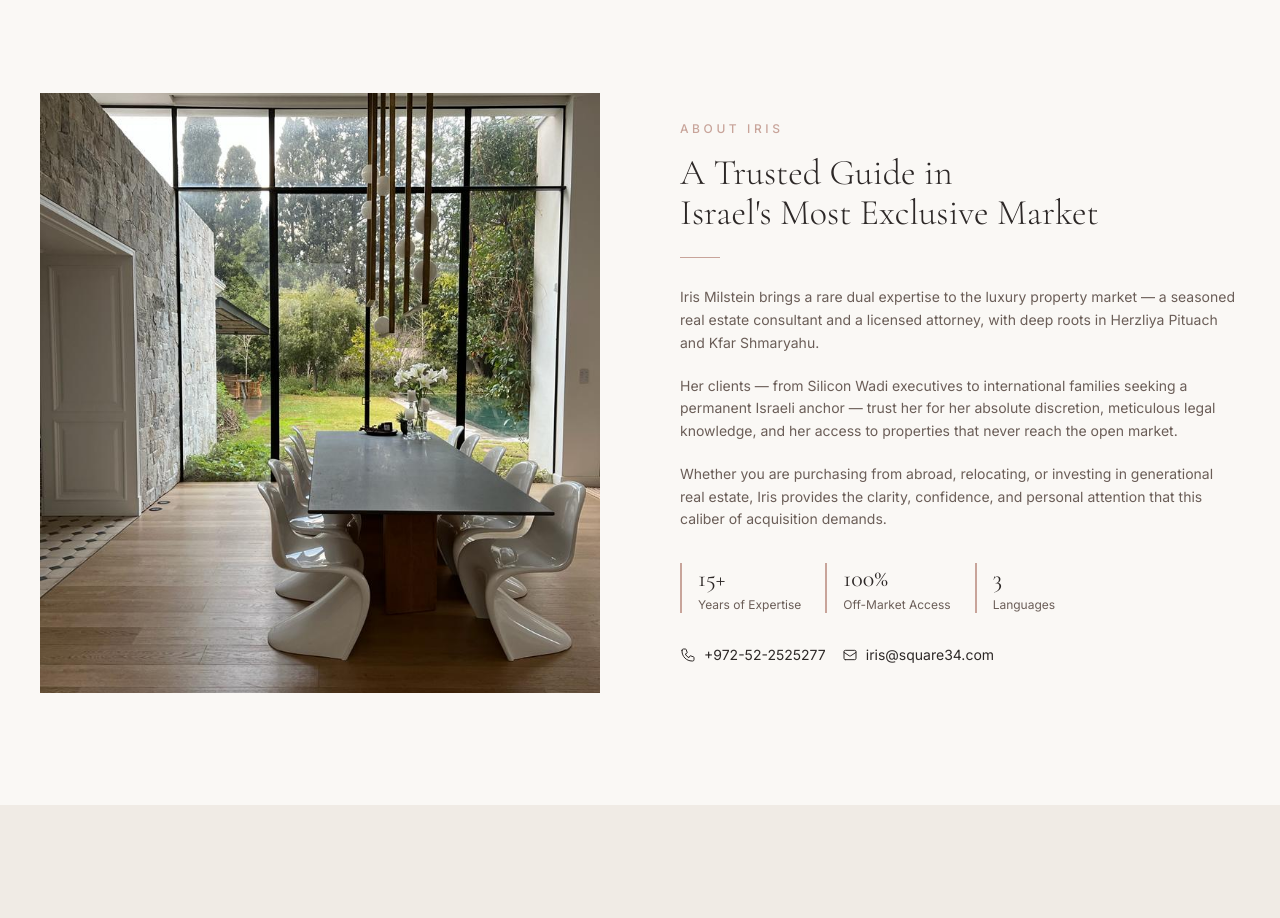
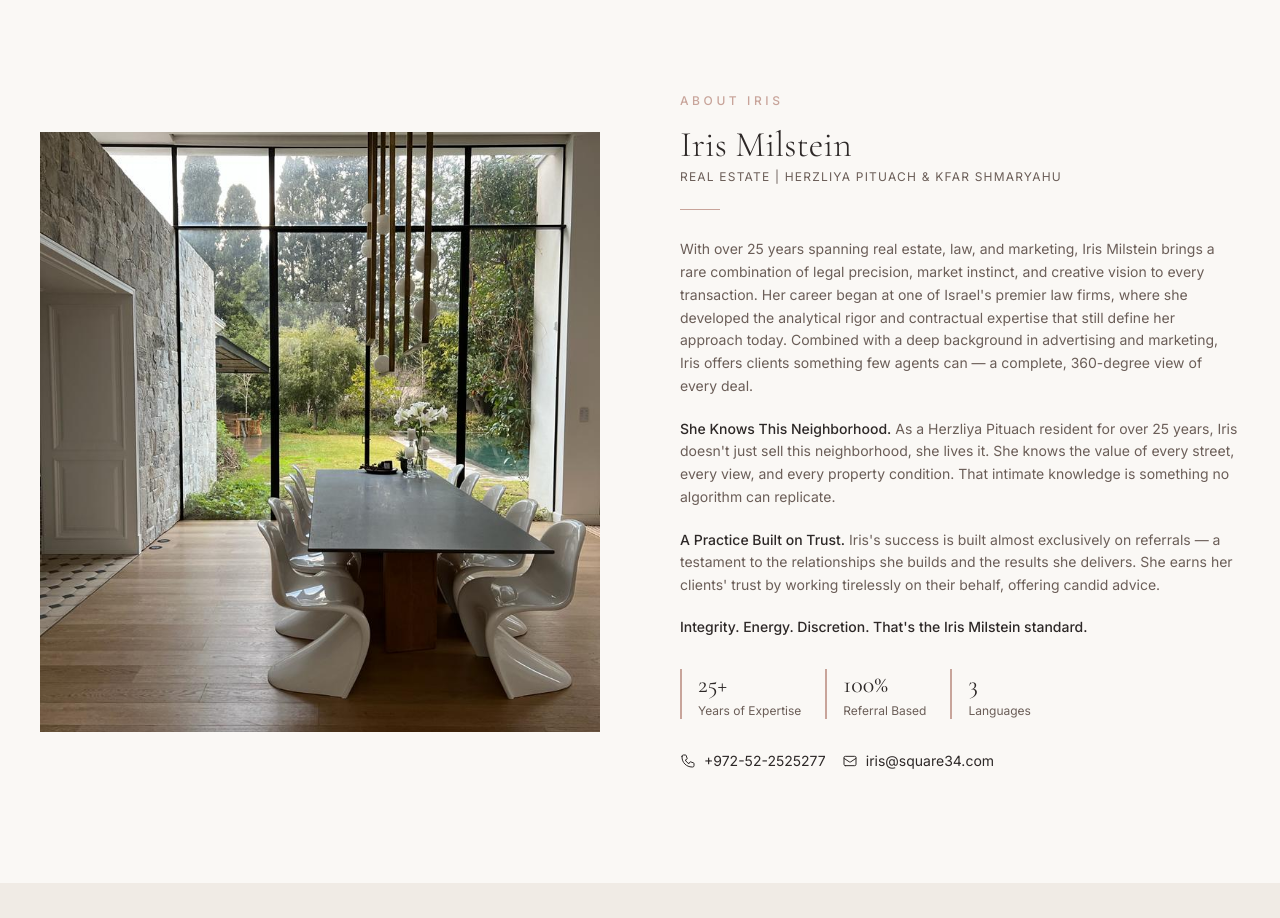
Before and after one commit to shaigatzek/iris-milstein, a Next.js app: page / in a window 1280 px wide. Shown: the part 2240-3158 px from the top of the page. Built offline with nearby package versions, Linux system fonts and the light colour scheme.

Commit message:
Update About Iris section with real bio content
Co-Authored-By: Claude Sonnet 4.6 <noreply@anthropic.com>

```diff
--- a/app/he/page.tsx
+++ b/app/he/page.tsx
@@ -381,21 +381,25 @@ export default function HebrewPage() {
             </div>
             <div className="order-1 md:order-2 text-right">
               <div className="section-label mb-4 font-hebrew-sans">אודות איריס</div>
-              <h2 className="font-hebrew text-3xl md:text-4xl text-charcoal font-light leading-tight mb-6">
-                המדריכה האמינה שלך<br />בשוק הנבחר ביותר בישראל
+              <h2 className="font-hebrew text-3xl md:text-4xl text-charcoal font-light leading-tight mb-1">
+                איריס מילשטיין
               </h2>
+              <p className="text-text-light text-xs tracking-widest uppercase mb-6 font-hebrew-sans">נדל"ן | הרצליה פיתוח וכפר שמריהו</p>
               <div className="w-10 h-px bg-rose mb-7 mr-0 ml-auto" />
               <p className="text-text-light text-sm leading-relaxed mb-5 font-hebrew-sans">
-                איריס מילשטיין מביאה מומחיות כפולה ונדירה לשוק הנדל"ן היוקרתי — יועצת נדל"ן מנוסה ועורכת דין מורשית, עם שורשים עמוקים בהרצליה פיתוח ובכפר שמריהו.
+                עם למעלה מ-25 שנות ניסיון המשלבות נדל"ן, משפט ושיווק, איריס מילשטיין מביאה שילוב נדיר של דיוק משפטי, אינסטינקט שוק וחזון יצירתי לכל עסקה. הקריירה שלה החלה באחד ממשרדי עורכי הדין המובילים בישראל, ובשילוב רקע עמוק בפרסום ושיווק, היא מציעה ללקוחותיה ראייה שלמה, 360 מעלות, של כל עסקה.
               </p>
               <p className="text-text-light text-sm leading-relaxed mb-5 font-hebrew-sans">
-                לקוחותיה — מנהלי ייטק, משפחות בינלאומיות ואנשי עסקים — סומכים עליה בשל שיקול הדעת המוחלט שלה, הידע המשפטי המעמיק וגישתה לנכסים שלא מגיעים לשוק הפתוח.
+                <span className="text-charcoal font-medium">היא מכירה את השכונה הזו.</span> כתושבת הרצליה פיתוח מזה למעלה מ-25 שנה, איריס לא רק מוכרת שכונה זו — היא חיה בה. היא יודעת את הערך של כל רחוב, כל נוף וכל מצב נכס. ידע אינטימי שאף אלגוריתם לא יכול לשכפל.
               </p>
-              <p className="text-text-light text-sm leading-relaxed mb-8 font-hebrew-sans">
-                בין אם אתם רוכשים נכס ראשון, נכס נוסף להשקעה, או מחפשים את הבית המושלם להתיישבות — איריס מספקת את הבהירות, הביטחון והליווי האישי שרכישה ברמה זו מחייבת.
+              <p className="text-text-light text-sm leading-relaxed mb-5 font-hebrew-sans">
+                <span className="text-charcoal font-medium">פרקטיקה הבנויה על אמון.</span> ההצלחה של איריס בנויה כמעט אך ורק על המלצות — עדות ליחסים שהיא בונה ולתוצאות שהיא מספקת. היא זוכה באמון לקוחותיה על ידי עבודה בלתי נלאית לטובתם ומתן עצות כנות.
+              </p>
+              <p className="text-charcoal text-sm font-medium mb-8 font-hebrew-sans">
+                יושרה. אנרגיה. שיקול דעת. זה הסטנדרט של איריס מילשטיין.
               </p>
               <div className="flex flex-wrap gap-6 mb-8 justify-end">
-                {[['15+', 'שנות ניסיון'], ['100%', 'נכסים מחוץ לשוק'], ['3', 'שפות']].map(([num, label]) => (
+                {[['25+', 'שנות ניסיון'], ['100%', 'על בסיס המלצות'], ['3', 'שפות']].map(([num, label]) => (
                   <div key={label} className="border-r-2 border-rose pr-4">
                     <div className="font-hebrew text-2xl text-charcoal">{num}</div>
                     <div className="text-text-light text-xs mt-0.5 font-hebrew-sans">{label}</div>
--- a/app/page.tsx
+++ b/app/page.tsx
@@ -422,31 +422,31 @@ export default function EnglishPage() {
             </div>
             <div>
               <div className="section-label mb-4">About Iris</div>
-              <h2 className="font-serif text-3xl md:text-4xl text-charcoal font-light leading-tight mb-6">
-                A Trusted Guide in<br />Israel's Most Exclusive Market
+              <h2 className="font-serif text-3xl md:text-4xl text-charcoal font-light leading-tight mb-1">
+                Iris Milstein
               </h2>
+              <p className="text-text-light text-xs tracking-widest uppercase mb-6">Real Estate | Herzliya Pituach &amp; Kfar Shmaryahu</p>
               <div className="w-10 h-px bg-rose mb-7" />
               <p className="text-text-light text-sm leading-relaxed mb-5">
-                Iris Milstein brings a rare dual expertise to the luxury property market — a seasoned real estate consultant
-                and a licensed attorney, with deep roots in Herzliya Pituach and Kfar Shmaryahu.
+                With over 25 years spanning real estate, law, and marketing, Iris Milstein brings a rare combination of legal precision, market instinct, and creative vision to every transaction. Her career began at one of Israel's premier law firms, where she developed the analytical rigor and contractual expertise that still define her approach today. Combined with a deep background in advertising and marketing, Iris offers clients something few agents can — a complete, 360-degree view of every deal.
               </p>
               <p className="text-text-light text-sm leading-relaxed mb-5">
-                Her clients — from Silicon Wadi executives to international families seeking a permanent Israeli anchor —
-                trust her for her absolute discretion, meticulous legal knowledge, and her access to properties that
-                never reach the open market.
+                <span className="text-charcoal font-medium">She Knows This Neighborhood.</span> As a Herzliya Pituach resident for over 25 years, Iris doesn't just sell this neighborhood, she lives it. She knows the value of every street, every view, and every property condition. That intimate knowledge is something no algorithm can replicate.
               </p>
-              <p className="text-text-light text-sm leading-relaxed mb-8">
-                Whether you are purchasing from abroad, relocating, or investing in generational real estate,
-                Iris provides the clarity, confidence, and personal attention that this caliber of acquisition demands.
+              <p className="text-text-light text-sm leading-relaxed mb-5">
+                <span className="text-charcoal font-medium">A Practice Built on Trust.</span> Iris's success is built almost exclusively on referrals — a testament to the relationships she builds and the results she delivers. She earns her clients' trust by working tirelessly on their behalf, offering candid advice.
+              </p>
+              <p className="text-charcoal text-sm font-medium mb-8">
+                Integrity. Energy. Discretion. That's the Iris Milstein standard.
               </p>
               <div className="flex flex-wrap gap-6 mb-8">
                 <div className="border-l-2 border-rose pl-4">
-                  <div className="font-serif text-2xl text-charcoal">15+</div>
+                  <div className="font-serif text-2xl text-charcoal">25+</div>
                   <div className="text-text-light text-xs mt-0.5">Years of Expertise</div>
                 </div>
                 <div className="border-l-2 border-rose pl-4">
                   <div className="font-serif text-2xl text-charcoal">100%</div>
-                  <div className="text-text-light text-xs mt-0.5">Off-Market Access</div>
+                  <div className="text-text-light text-xs mt-0.5">Referral Based</div>
                 </div>
                 <div className="border-l-2 border-rose pl-4">
                   <div className="font-serif text-2xl text-charcoal">3</div>
```
